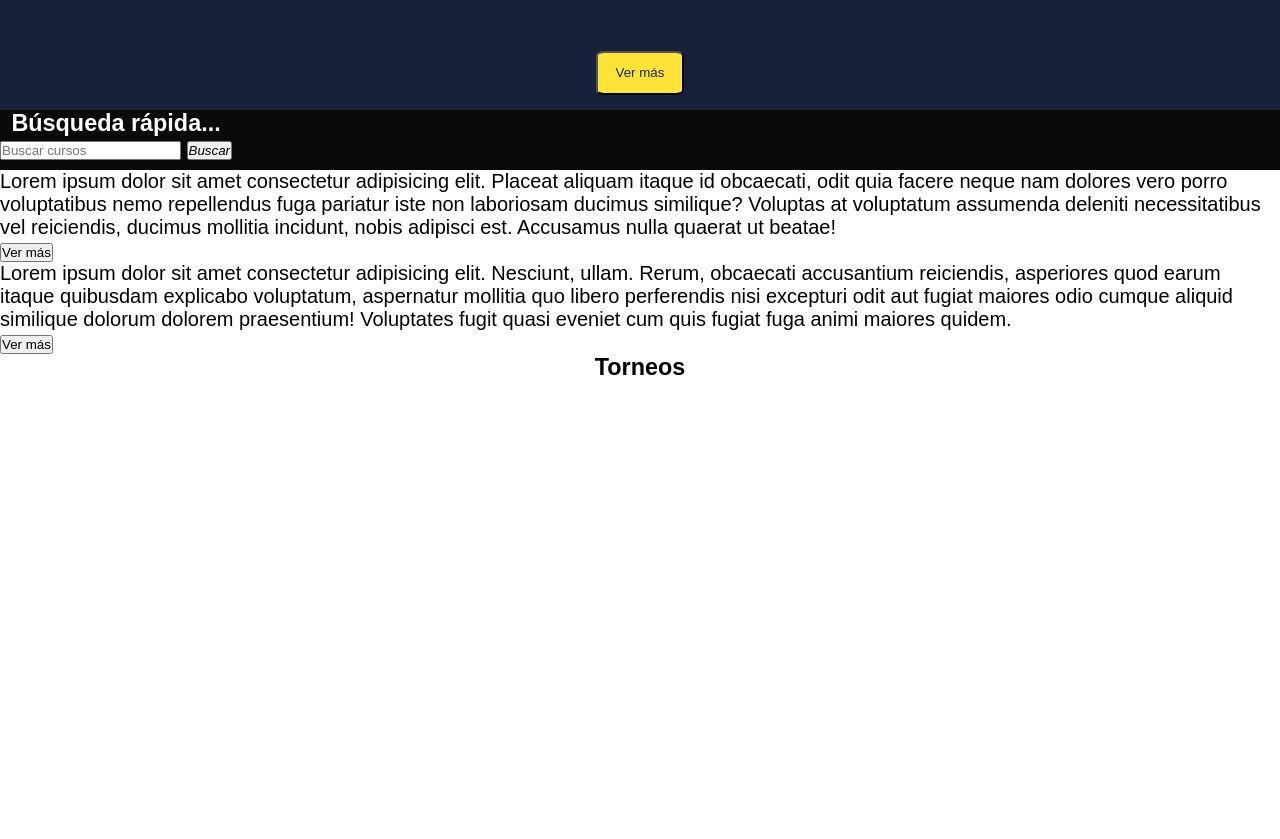
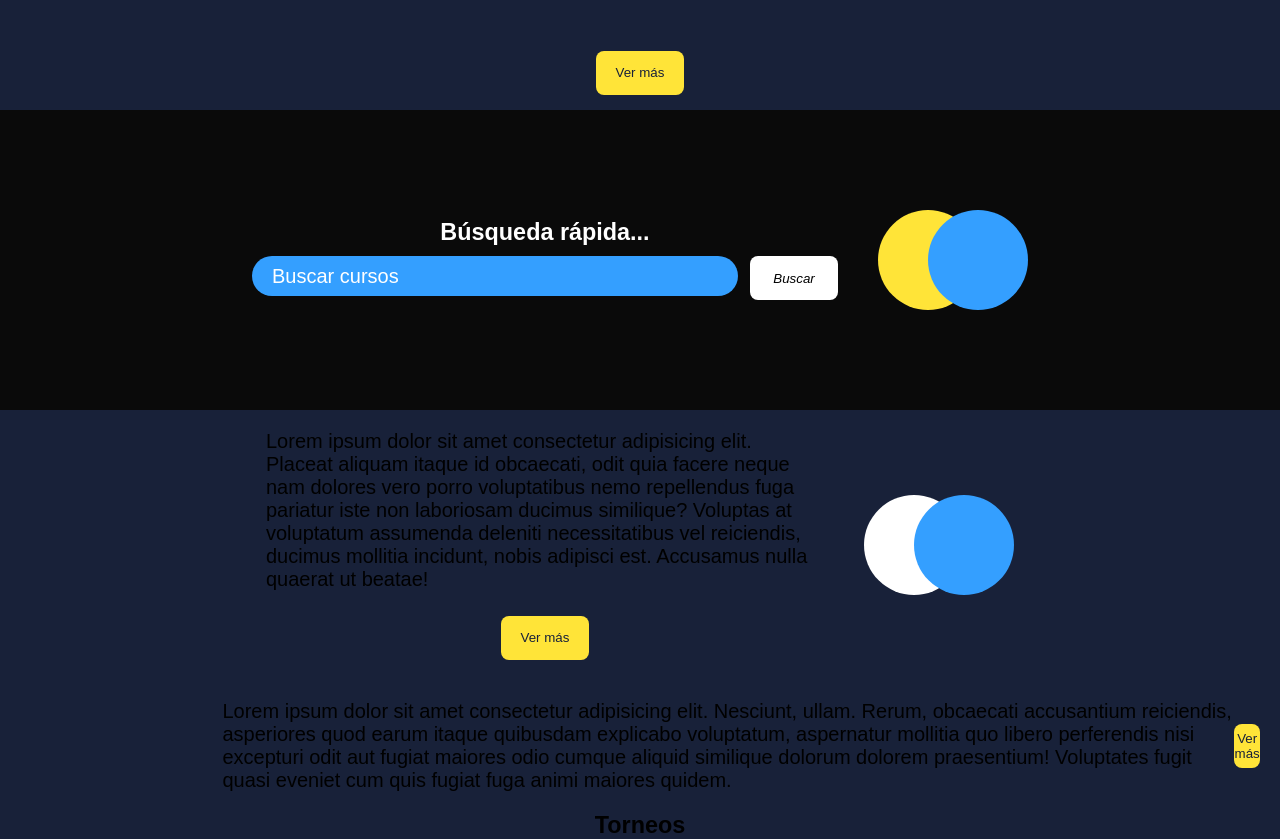
Before and after one commit to Donijimg/landing, a plain HTML site: page index.html in a window 1280 px wide. Shown: the part 680-1519 px from the top of the page. Before the commit the page ends 1061 px from the top, so only its background shows below. Drawn offline with nearby package versions, Linux system fonts and the light colour scheme.

Commit message:
actulizacion_CSS

```diff
--- a/index.html
+++ b/index.html
@@ -1,5 +1,6 @@
 <!DOCTYPE html>
 <html lang="en">
+
 <head>
   <meta charset="UTF-8">
   <meta name="viewport" content="width=device-width, initial-scale=1.0">
@@ -7,6 +8,7 @@
   <link rel="stylesheet" href="style.css">
   <link rel="stylesheet" href="https://cdn.jsdelivr.net/npm/bootstrap-icons@1.11.3/font/bootstrap-icons.min.css">
 </head>
+
 <body>
   <header>
     <nav class="log_in">
@@ -97,38 +99,61 @@
       </div>
     </div>
     <div class="content_button">
-<button class="button_uno">Ver más</button>
+      <button class="button">Ver más</button>
     </div>
   </section>
   <section class="busqueda">
     <div class="content_busqueda">
+      <div class="form_1">
         <h3>Búsqueda rápida...</h3>
-    <form action="#" id="search-form">
-        <input type="text" placeholder="Buscar cursos" name="search">
-        <button type="submit">
+        <form action="#" id="search-form" class="mini_form">
+          <input type="text" placeholder="Buscar cursos" name="search" class="barra_busqueda">
+          <button type="submit" class="button_busqueda">
             <i>Buscar</i>
           </button>
         </form>
       </div>
+    </div>
     <div class="content_miniimg">
-<div></div>
-<div></div>
+      <div class="img_1"></div>
+      <div class="img_2"></div>
     </div>
   </section>
-<aside>
-<p>Lorem ipsum dolor sit amet consectetur adipisicing elit. Placeat aliquam itaque id obcaecati, odit quia facere neque nam dolores vero porro voluptatibus nemo repellendus fuga pariatur iste non laboriosam ducimus similique? Voluptas at voluptatum assumenda deleniti necessitatibus vel reiciendis, ducimus mollitia incidunt, nobis adipisci est. Accusamus nulla quaerat ut beatae!</p>
-<button>Ver más</button>
-<div></div>
-<div></div>
-<div></div>
-<p>Lorem ipsum dolor sit amet consectetur adipisicing elit. Nesciunt, ullam. Rerum, obcaecati accusantium reiciendis, asperiores quod earum itaque quibusdam explicabo voluptatum, aspernatur mollitia quo libero perferendis nisi excepturi odit aut fugiat maiores odio cumque aliquid similique dolorum dolorem praesentium! Voluptates fugit quasi eveniet cum quis fugiat fuga animi maiores quidem.</p>
-<button>Ver más</button>
+  <section class="content_fiml">
+    <div class="medium">
+      <div class="content_1">
+        <p>Lorem ipsum dolor sit amet consectetur adipisicing elit. Placeat aliquam itaque id obcaecati, odit quia
+          facere
+          neque nam dolores vero porro voluptatibus nemo repellendus fuga pariatur iste non laboriosam ducimus
+          similique?
+          Voluptas at voluptatum assumenda deleniti necessitatibus vel reiciendis, ducimus mollitia incidunt, nobis
+          adipisci
+          est. Accusamus nulla quaerat ut beatae!</p>
+        <button class="button">Ver más</button>
+      </div>
+      <div class="content_miniimg2">
+        <div class="img_3"></div>
+        <div class="img_4"></div>
+      </div>
+    </div>
+    <div class="medium">
+      <div class="content_medium_img"></div>
+      <div class="content_tex_buttom">
+        <p>Lorem ipsum dolor sit amet consectetur adipisicing elit. Nesciunt, ullam. Rerum, obcaecati accusantium
+          reiciendis, asperiores quod earum itaque quibusdam explicabo voluptatum, aspernatur mollitia quo libero
+          perferendis nisi excepturi odit aut fugiat maiores odio cumque aliquid similique dolorum dolorem praesentium!
+          Voluptates fugit quasi eveniet cum quis fugiat fuga animi maiores quidem.</p>
+        <button class="button">Ver más</button>
+      </div>
+    </div>
     <h3>Torneos</h3>
-<div></div>
-<div></div>
-<div></div>
-<div></div>
-</aside>
-<footer></footer>
+    <div class="vlock_1"></div>
+    <div class="vlock_2"></div>
+    <div class="vlock_3"></div>
+    <div class="vlock_4"></div>
+  </section>
+  <footer>
+  </footer>
 </body>
+
 </html>
--- a/style.css
+++ b/style.css
@@ -33,7 +33,6 @@ nav ul li a {
 nav{
     flex-direction: column;
   text-align: center;
-
 }
 
 
@@ -139,27 +138,151 @@ justify-content: center;
 padding: 15px
 }
 
-.button_uno{
+.button{
 width: 88px;
 height: 44px;
 background-color: #FFE438;
-border-radius: 10%;
+border-radius: 8px;
 color:#182139;
+border-style: none;
 
+}
+
+
+
+.button:hover{
+background-color: #349FFF;
 }
 
 .busqueda{
     background-color: rgb(10, 10, 10);
     display:flex;
+    align-items: center;
+    justify-content: center;
+    height: 300px;
+    gap: 2.5rem;
+}
+.form_1{
+  display:flex;
+  flex-direction: column;
+  gap: 10px;
+}
 
+.mini_form{
+  display: flex;
+  gap: 12px;
 }
+
 .content_busqueda{
 color: #FFFF;
 display: flex;
 align-items: center;
 flex-direction: column;
+justify-content: center
+
 }
 .content_miniimg{
-    background-color:#349FFF;
-height: 60px;
+  display: flex;
+  /* position: relative; */
+
 }
+
+
+.img_1{
+  /* position: absolute; */
+  background-color: #FFE438;
+  padding: 50px;
+  border-radius:100%;
+
+
+}
+.img_2{
+  /* position:absolute;  */
+  background-color:#349FFF;
+  padding: 50px;
+  border-radius:100%;
+  margin-left: -50px;
+}
+
+.barra_busqueda{
+width: 486px;
+height: 35px;
+border-top-left-radius:20px;
+border-bottom-left-radius: 20px ;
+border-top-right-radius: 20px;
+border-bottom-right-radius: 20px  ;
+background-color: #349FFF;
+border-style: none;
+padding: 20px; ;
+color: #fff;
+font-size: 20px;
+}
+.button_busqueda{
+width: 88px;
+height: 44px;
+background-color: #ffffff;
+border-radius: 8px;
+color:#000000;
+border-style: none;
+
+}
+.barra_busqueda::placeholder {
+  color:white;
+}
+
+.content_fiml{
+background-color: #182139;
+display: flex;
+align-items: center;
+flex-direction: column;
+}
+
+.content_1{
+  display: flex;
+  flex-direction:column;
+  align-items:center;
+  width: 45%;
+  gap: 25px;
+}
+
+.medium{
+  display: flex;
+  justify-content: center;
+  gap:40px;
+  padding: 20px;
+
+}
+.content_miniimg2{
+display: flex;
+justify-content: center;
+align-items: center;
+
+}
+.img_3{
+  /* position: absolute; */
+  background-color: #FFf;
+  padding: 50px;
+  border-radius:100%;
+
+
+}
+.img_4{
+  /* position:absolute;  */
+  background-color:#349FFF;
+  padding: 50px;
+  border-radius:100%;
+  margin-left: -50px;
+}
+
+.content_medium_img{
+  display: flex;
+  flex-direction:column;
+  align-items:center;
+  width: 45%;
+  gap: 25px;
+}
+.content_tex_buttom{
+  display: flex;
+justify-content: center;
+align-items: center;
+}
```
Lines whose indentation alone changed are shown as unchanged.
